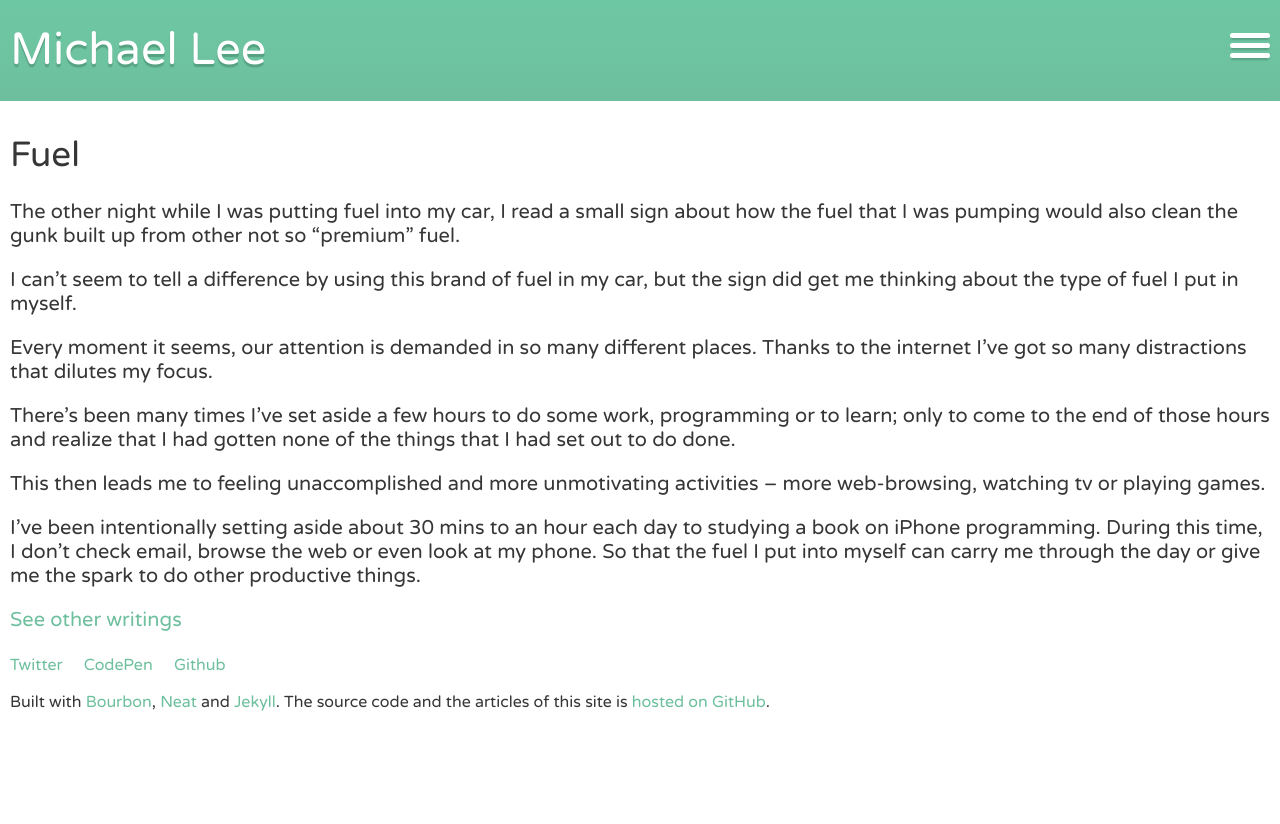
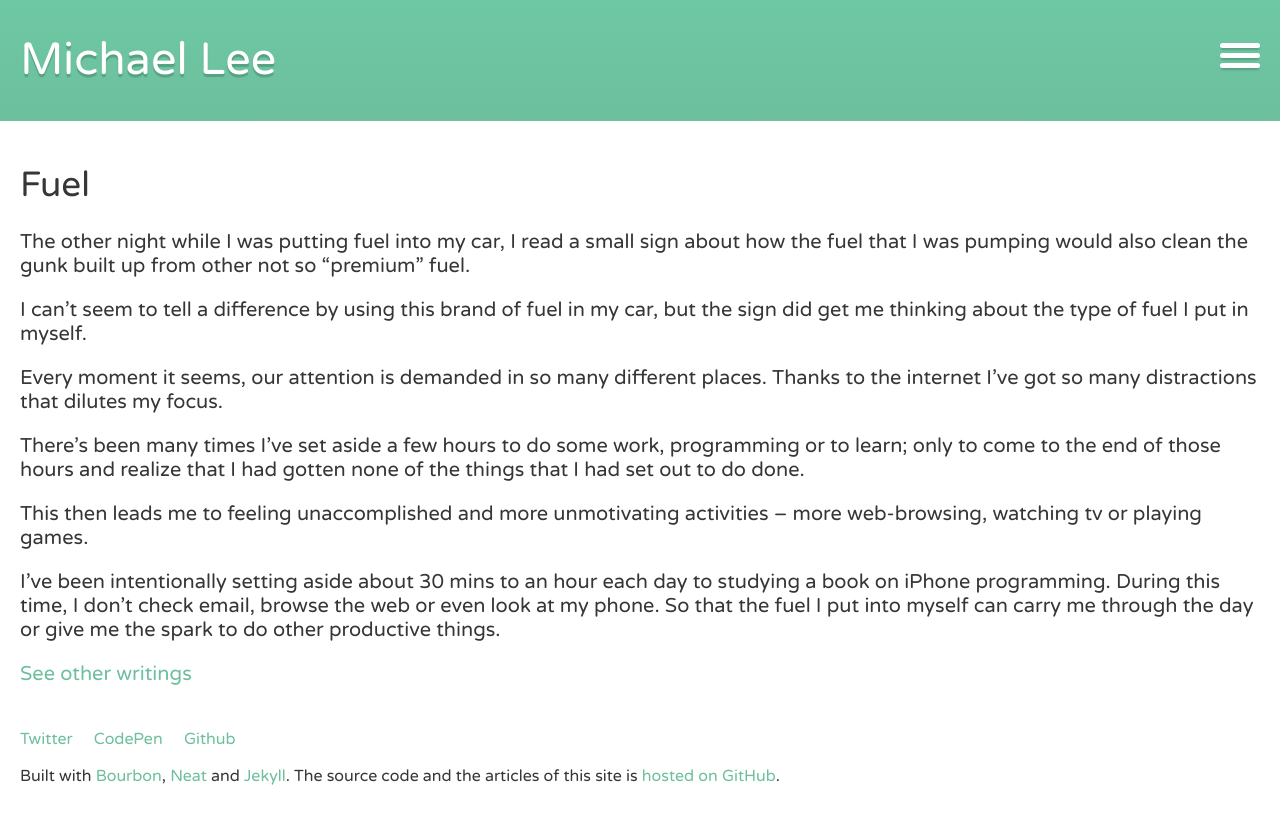
Before and after one commit to michaellee/old-michaelsoolee.com, a Jekyll site: the page built from index.html, in a window 1280 px wide. Shown: the top 824 px of the page. Built offline with Jekyll 4.4.1, drawn with Linux system fonts in a browser that asks for light colours; nearby versions of some CDN libraries; Markdown is read by kramdown in place of the engine named in the settings.

Commit message:
More padding for containers

```diff
--- a/css/main.css
+++ b/css/main.css
@@ -250,7 +250,7 @@ a {
   max-width: 68em;
   margin-left: auto;
   margin-right: auto;
-  padding: 10px; }
+  padding: 20px; }
   .container:before, .container:after {
     content: " ";
     display: table; }
```
